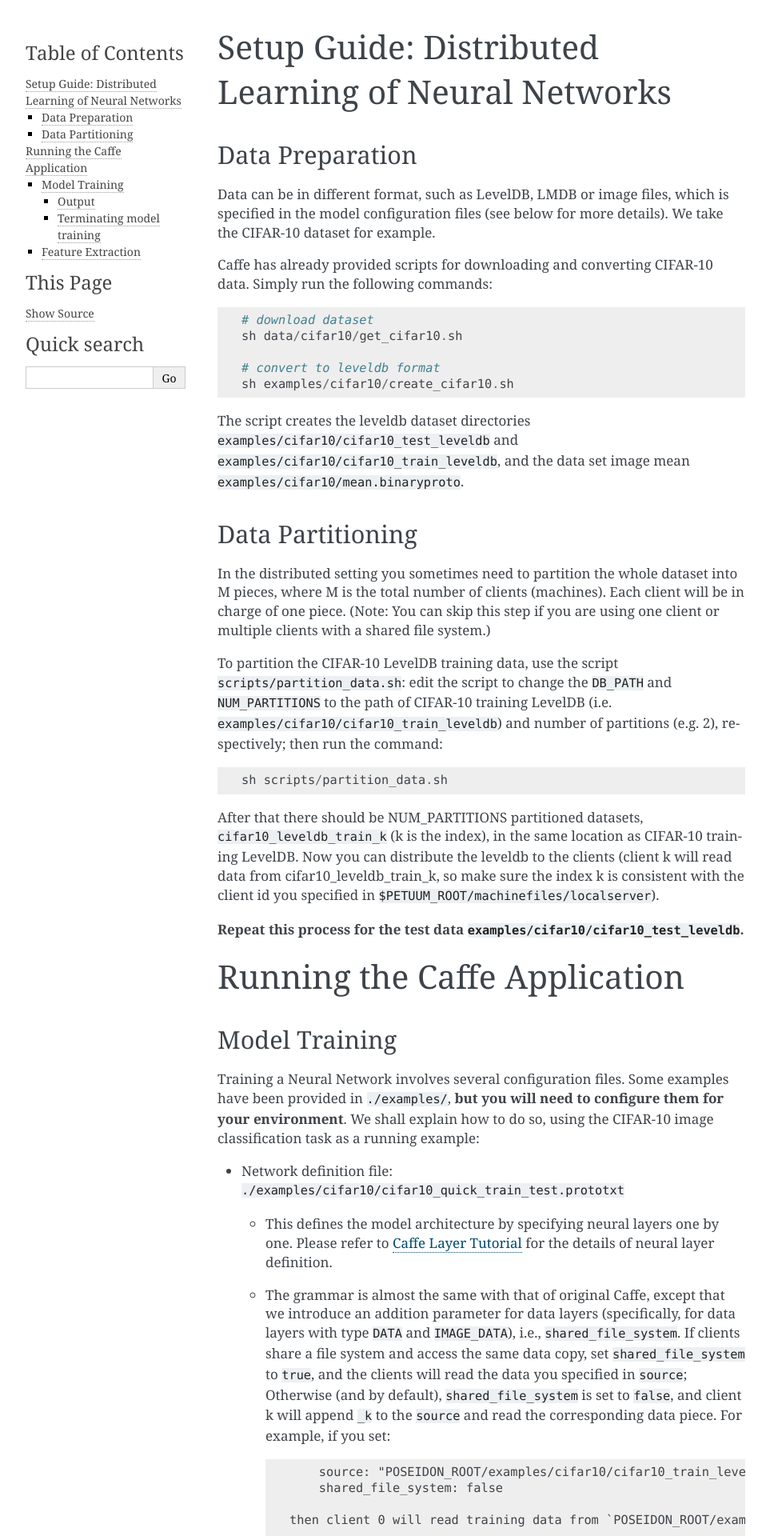
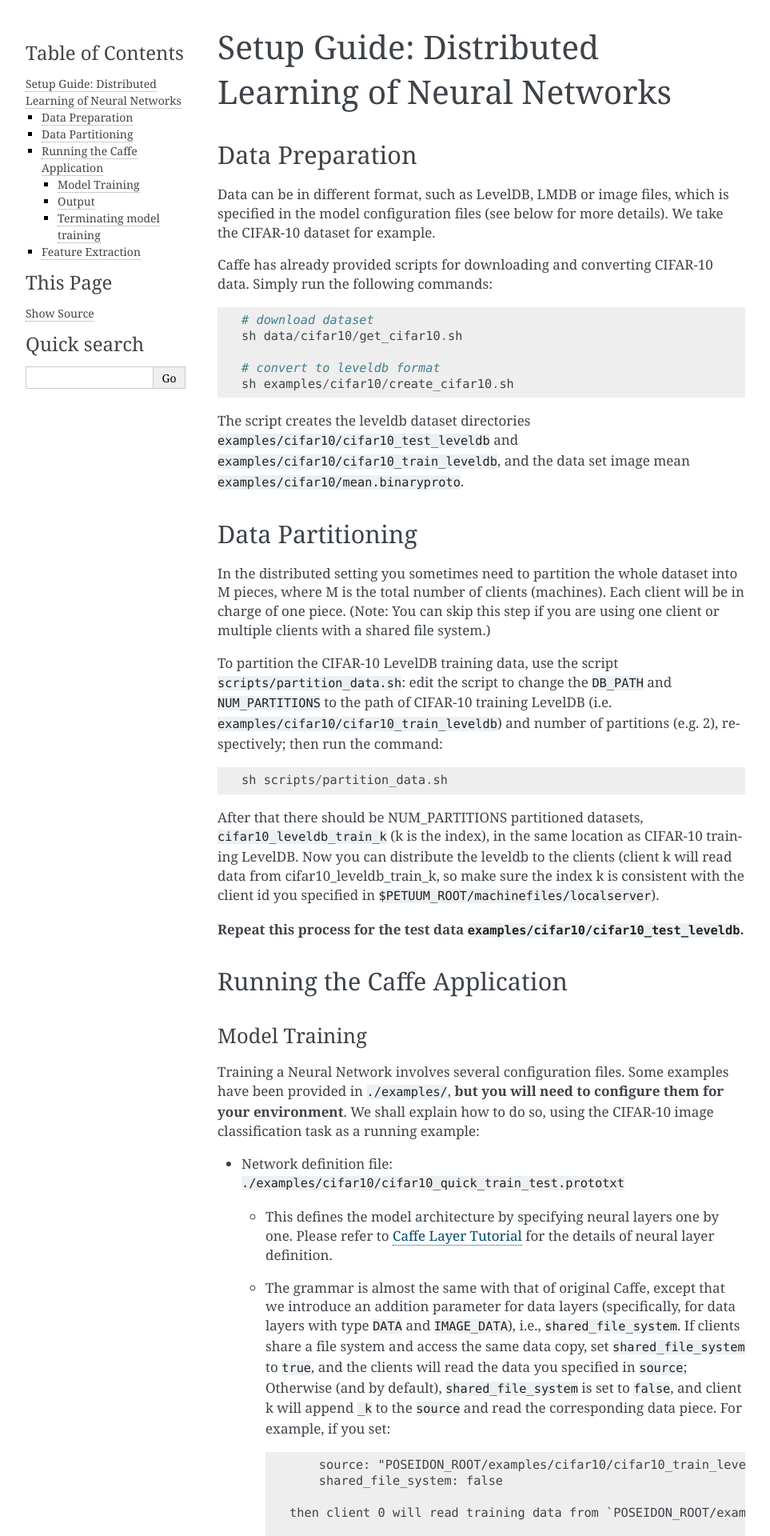
Before and after one commit to sailing-pmls/pmls-caffe, a Sphinx documentation site: the page built from docs/distributed-guide.md, in a window 1280 px wide. Shown: the top 1920 px of the page at 80% size, without its empty margins (148-1111 px from the left). Built offline with Sphinx 7.4.7, drawn with Linux system fonts in a browser that asks for light colours.

```diff
--- a/docs/distributed-guide.md
+++ b/docs/distributed-guide.md
@@ -24,8 +24,8 @@ After that there should be NUM_PARTITIONS partitioned datasets, `cifar10_leveldb
 
 **Repeat this process for the test data `examples/cifar10/cifar10_test_leveldb`.**
 
-# Running the Caffe Application
-## Model Training
+## Running the Caffe Application
+### Model Training
 Training a Neural Network involves several configuration files. Some examples have been provided in `./examples/`, **but you will need to configure them for your environment**. We shall explain how to do so, using the CIFAR-10 image classification task as a running example:
 
 * Network definition file: `./examples/cifar10/cifar10_quick_train_test.prototxt`
```
